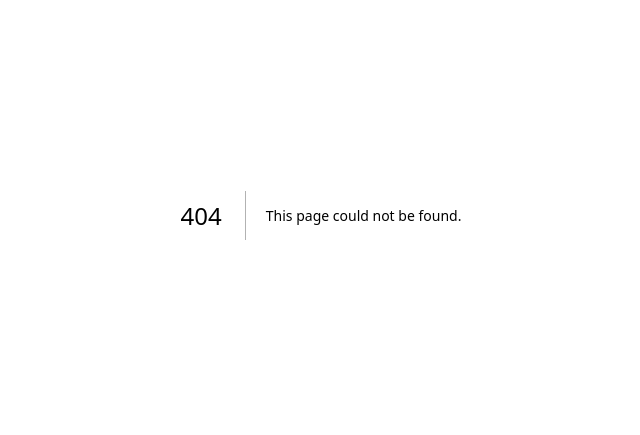
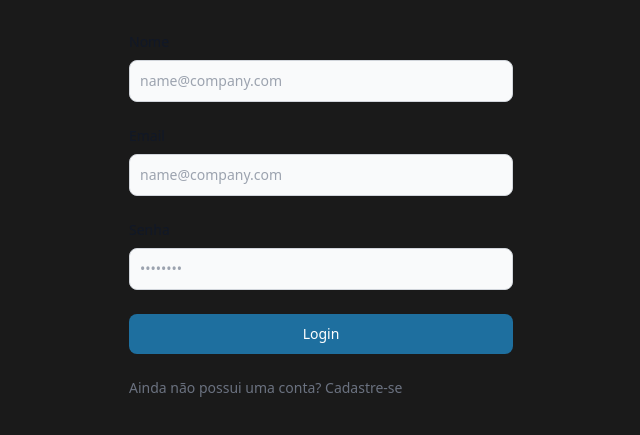
Before and after one commit to henriq4/setupjr-todo, a Next.js app: page /cadastro in a window 1280 px wide. Before the commit this address had no page. Shown: the part 185-620 px from the top of the page, without its empty margins (319-959 px from the left). Built offline with nearby package versions, Linux system fonts and the light colour scheme.

Commit message:
feat: add sign up in authentication

```diff
--- a/src/api/index.js
+++ b/src/api/index.js
@@ -1,6 +1,18 @@
 import { delay } from "@/utils/delay";
 
 export async function signInRequest({ email }) {
+  await delay();
+
+  return {
+    token: "any_token",
+    user: {
+      name: "Henrique",
+      email,
+    },
+  };
+}
+
+export async function signUpRequest({ name, email, password }) {
   await delay();
 
   return {
--- /dev/null
+++ b/src/pages/cadastro/index.js
@@ -0,0 +1,93 @@
+import { useForm } from "react-hook-form";
+import { withoutSSRAuth } from "../../utils/withoutSSRAuth";
+import { useContext } from "react";
+import { AuthContext } from "@/contexts/AuthContext";
+
+export default function Login() {
+  const { register, handleSubmit } = useForm();
+
+  const { signUp } = useContext(AuthContext);
+
+  async function handleSignUp(data) {
+    await signUp(data);
+  }
+
+  return (
+    <div className="w-scree h-screen flex items-center justify-center">
+      <form
+        class="space-y-4 md:space-y-6 w-96"
+        onSubmit={handleSubmit(handleSignUp)}
+      >
+        <div>
+          <label
+            for="name"
+            class="block mb-2 text-sm font-medium text-gray-900 dark:text-white"
+          >
+            Nome
+          </label>
+          <input
+            type="name"
+            name="name"
+            id="name"
+            class="bg-gray-50 border border-gray-300 text-gray-900 sm:text-sm rounded-lg focus:ring-primary-600 focus:border-primary-600 block w-full p-2.5 dark:bg-gray-700 dark:border-gray-600 dark:placeholder-gray-400 dark:text-white dark:focus:ring-blue-500 dark:focus:border-blue-500"
+            placeholder="name@company.com"
+            required=""
+            {...register("name")}
+          />
+        </div>
+        <div>
+          <label
+            for="email"
+            class="block mb-2 text-sm font-medium text-gray-900 dark:text-white"
+          >
+            Email
+          </label>
+          <input
+            type="email"
+            name="email"
+            id="email"
+            class="bg-gray-50 border border-gray-300 text-gray-900 sm:text-sm rounded-lg focus:ring-primary-600 focus:border-primary-600 block w-full p-2.5 dark:bg-gray-700 dark:border-gray-600 dark:placeholder-gray-400 dark:text-white dark:focus:ring-blue-500 dark:focus:border-blue-500"
+            placeholder="name@company.com"
+            required=""
+            {...register("email")}
+          />
+        </div>
+        <div>
+          <label
+            for="password"
+            class="block mb-2 text-sm font-medium text-gray-900 dark:text-white"
+          >
+            Senha
+          </label>
+          <input
+            type="password"
+            name="password"
+            id="password"
+            placeholder="••••••••"
+            class="bg-gray-50 border border-gray-300 text-gray-900 sm:text-sm rounded-lg focus:ring-primary-600 focus:border-primary-600 block w-full p-2.5 dark:bg-gray-700 dark:border-gray-600 dark:placeholder-gray-400 dark:text-white dark:focus:ring-blue-500 dark:focus:border-blue-500"
+            required=""
+            {...register("password")}
+          />
+        </div>
+
+        <button
+          type="submit"
+          class="w-full text-white bg-blue hover:opacity-90 focus:ring-4 focus:outline-none focus:ring-primary-300 font-medium rounded-lg text-sm px-5 py-2.5 text-center dark:bg-primary-600 dark:hover:bg-primary-700 dark:focus:ring-primary-800"
+        >
+          Login
+        </button>
+        <p class="text-sm font-light text-gray-500 dark:text-gray-400">
+          Ainda não possui uma conta?{" "}
+          <a
+            href="#"
+            class="font-medium text-primary-600 hover:underline dark:text-primary-500"
+          >
+            Cadastre-se
+          </a>
+        </p>
+      </form>
+    </div>
+  );
+}
+
+export const getServerSideProps = withoutSSRAuth();
--- a/src/providers/AuthProvider.js
+++ b/src/providers/AuthProvider.js
@@ -3,7 +3,7 @@ import { parseCookies, setCookie } from "nookies";
 import Router from "next/router";
 
 import { AuthContext } from "../contexts/AuthContext";
-import { recoverUserInformation, signInRequest } from "../api";
+import { recoverUserInformation, signInRequest, signUpRequest } from "../api";
 
 export function AuthProvider({ children }) {
   const [user, setUser] = useState(null);
@@ -32,8 +32,20 @@ export function AuthProvider({ children }) {
     Router.push("/");
   }
 
+  async function signUp({ name, email, password }) {
+    const { token, user } = await signUpRequest({ name, email, password });
+
+    setCookie(undefined, "todo.token", token, {
+      maxAge: 60 * 60 * 1, // 1 hora
+    });
+
+    setUser(user);
+
+    Router.push("/");
+  }
+
   return (
-    <AuthContext.Provider value={{ user, isAuthenticated, signIn }}>
+    <AuthContext.Provider value={{ user, isAuthenticated, signIn, signUp }}>
       {children}
     </AuthContext.Provider>
   );
```
